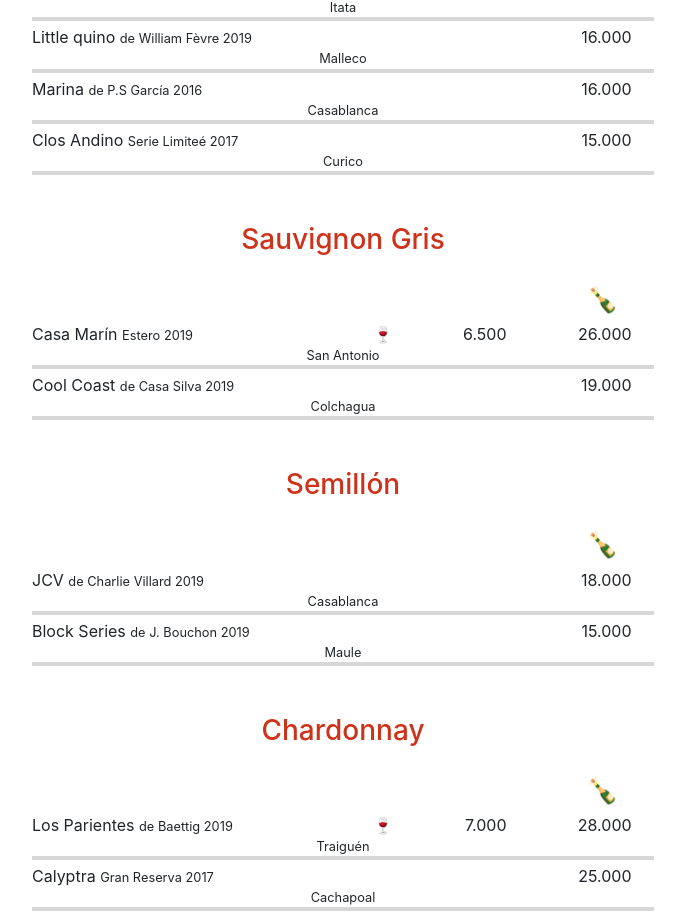
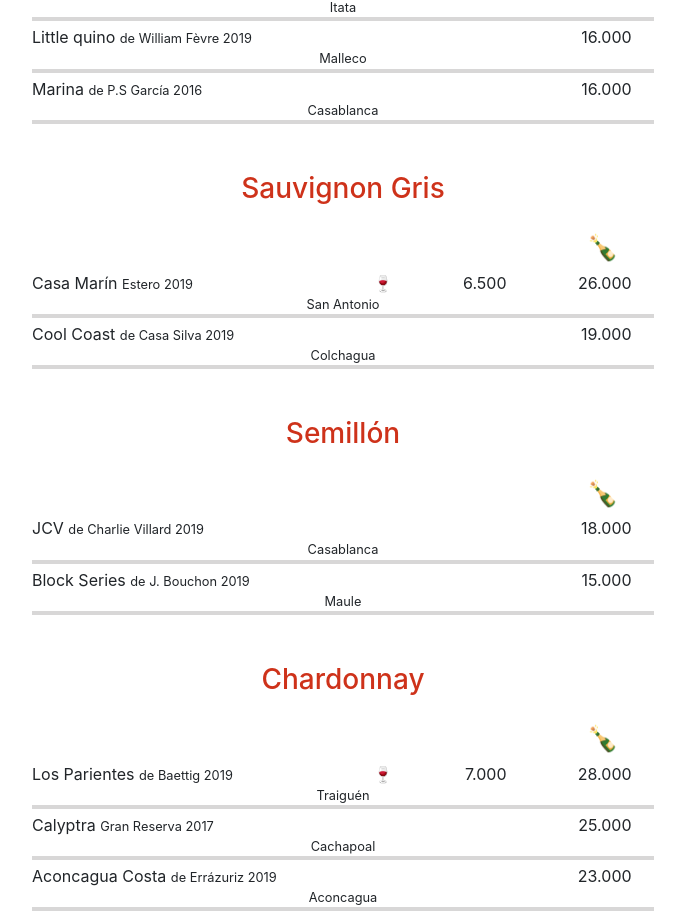
Before and after one commit to durbonca/Menu-QR-Google-sheet, a React (Create React App) app: page /Wine in a window 1280 px wide. Shown: the part 2318-3236 px from the top of the page, without its empty margins (297-982 px from the left). Built offline with nearby package versions, Linux system fonts and the light colour scheme.

Commit message:
Update dataWine.js

```diff
--- a/src/data/dataWine.js
+++ b/src/data/dataWine.js
@@ -54,7 +54,7 @@
             { id: 6, name: 'Larkün', description: 'de Pandolfi Price 2018', country: 'Itata', price: '', price2: '17.000' },
             { id: 7, name: 'Little quino', description: 'de William Fèvre 2019', country: 'Malleco', price: '', price2: '16.000' },
             { id: 8, name: 'Marina', description: 'de P.S García 2016', country: 'Casablanca', price: '', price2: '16.000'},
-            { id: 9, name: 'Clos Andino', description: 'Serie Limiteé 2017', country: 'Curico', price: '', price2: '15.000' }
+            /* { id: 9, name: 'Clos Andino', description: 'Serie Limiteé 2017', country: 'Curico', price: '', price2: '15.000' } */
         ]
     },{
         title: 'Sauvignon Gris',
```
